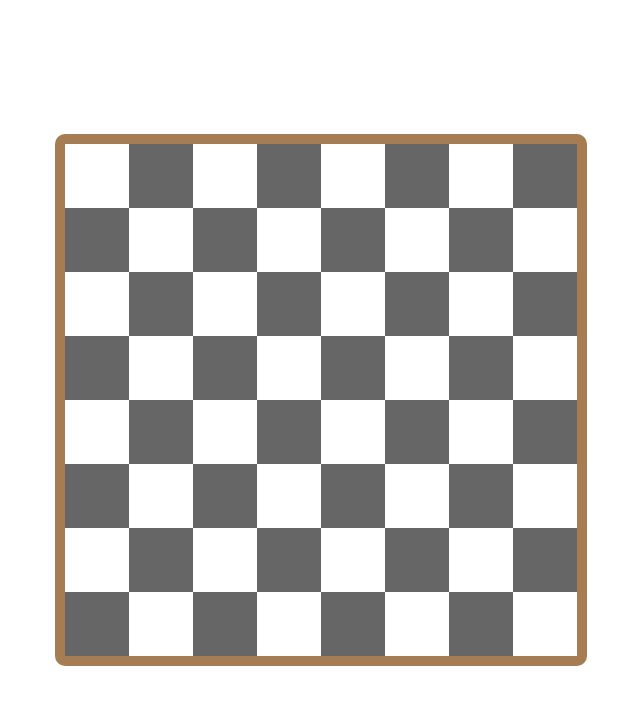
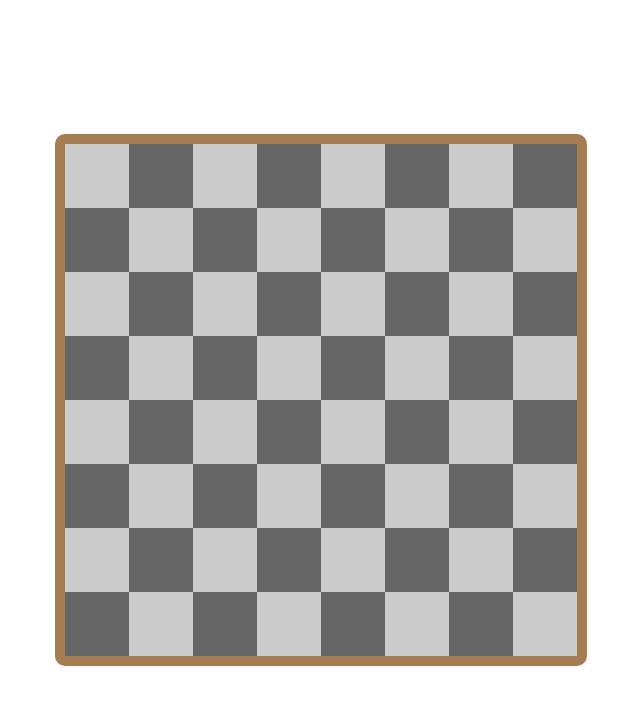
Before and after one commit to ViteKhan/chess, a React (Create React App) app: page / in a window 1280 px wide. Shown: the top 704 px of the page, without its empty margins (319-959 px from the left). Built offline with nearby package versions, Linux system fonts and the light colour scheme.

Commit message:
changed and added scss variables

```diff
--- a/src/styles/variables.scss
+++ b/src/styles/variables.scss
@@ -1,6 +1,7 @@
 $CELL_SIZE: 64px;
+$FIGURE_SIZE: 48px;
 $BOARD_BORDER: 10px;
 
 $BLACK: #666666;
-$WHITE: #FFFFFF;
+$WHITE: #ccc;
 $BROWN: #A67C52;
```
